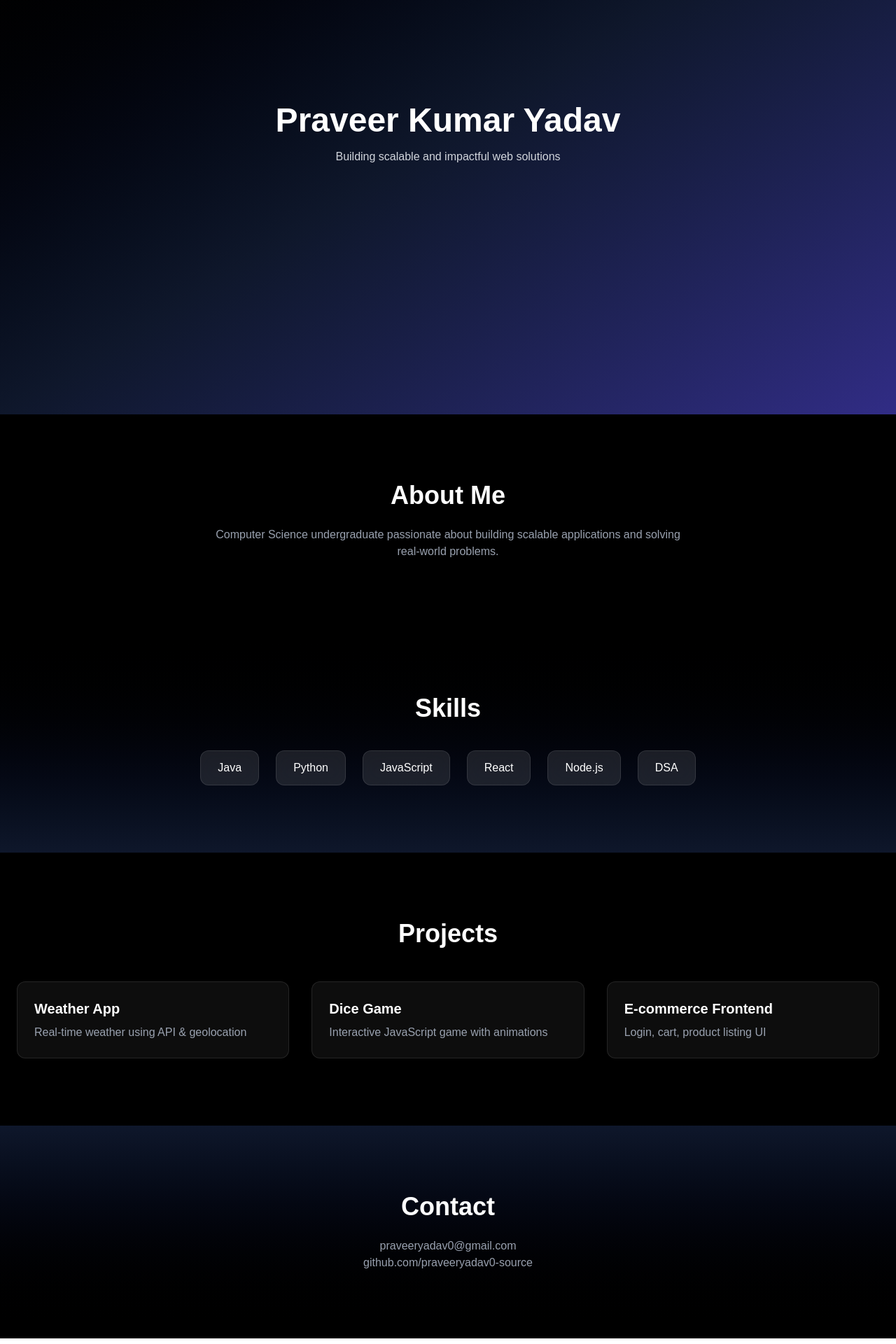
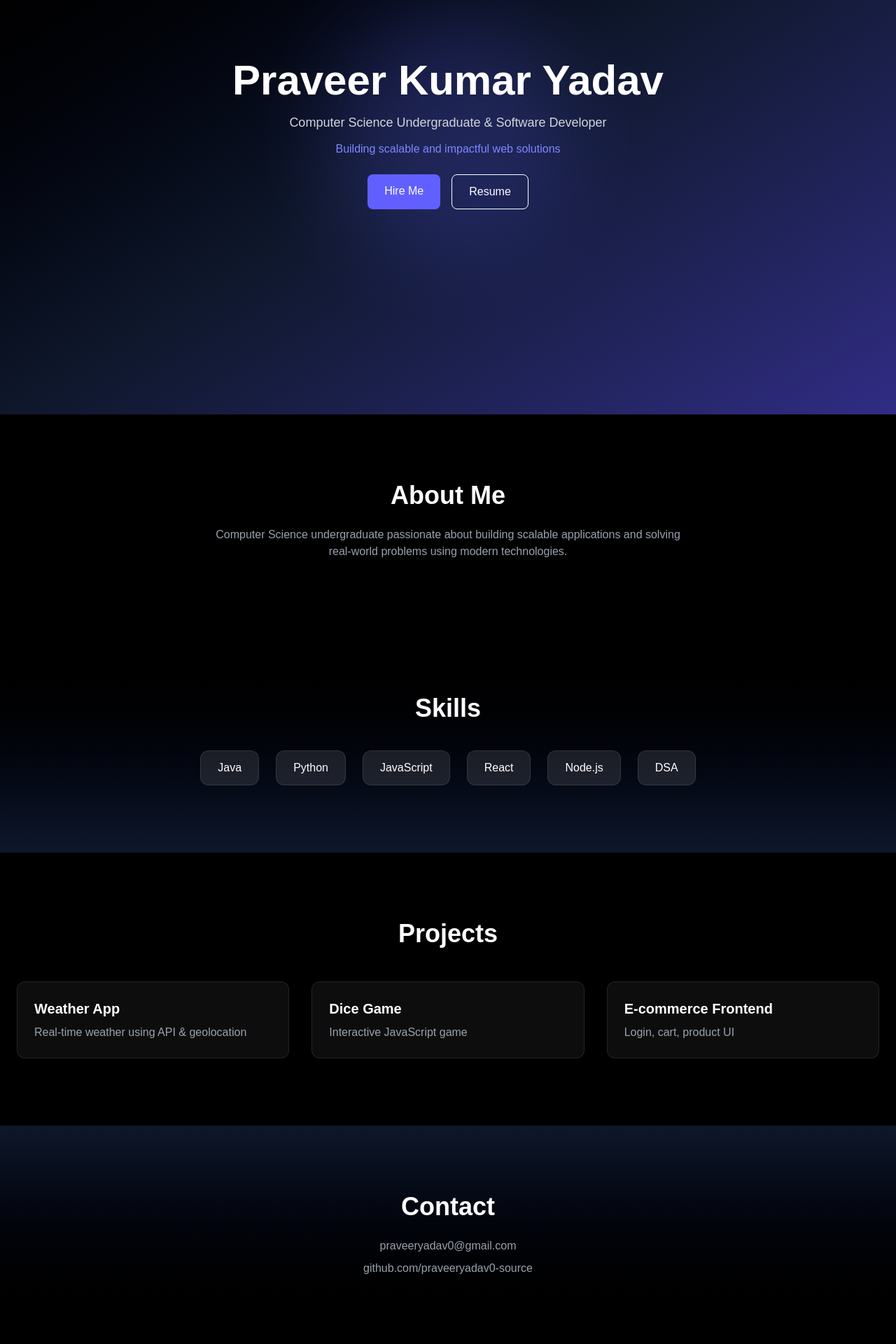
Before and after one commit to praveeryadav0-source/Portfolio, a Next.js app: page / in a window 1280 px wide. Shown: the part 208-2128 px from the top of the page at 70% size. Built offline with nearby package versions, Linux system fonts and the light colour scheme.

Commit message:
Fixed layout + production UI

```diff
--- a/app/page.tsx
+++ b/app/page.tsx
@@ -9,29 +9,54 @@ const fadeUp = {
 
 export default function Home() {
   return (
-    <>
+    <div className="overflow-x-hidden bg-black text-white">
       <Navbar />
 
       {/* HERO */}
-      <section className="h-screen flex items-center justify-center bg-gradient-to-br from-black via-slate-900 to-indigo-900 text-white">
+      <section className="min-h-screen flex items-center justify-center relative bg-gradient-to-br from-black via-slate-900 to-indigo-900 px-6">
+
+        {/* Glow FIXED */}
+        <div className="absolute top-1/2 left-1/2 -translate-x-1/2 -translate-y-1/2 w-[350px] h-[350px] bg-indigo-500 rounded-full blur-3xl opacity-20 pointer-events-none"></div>
+
         <motion.div
           initial="hidden"
           animate="show"
           variants={fadeUp}
           transition={{ duration: 1 }}
-          className="text-center"
+          className="text-center z-10 max-w-3xl"
         >
-          <h1 className="text-5xl font-bold mb-4">
+          <h1 className="text-4xl md:text-6xl font-bold mb-4">
             Praveer Kumar Yadav
           </h1>
-          <p className="text-gray-300">
+
+          <p className="text-gray-300 text-lg">
+            Computer Science Undergraduate & Software Developer
+          </p>
+
+          <p className="text-indigo-400 mt-3">
             Building scalable and impactful web solutions
           </p>
+
+          <div className="mt-6 flex justify-center gap-4 flex-wrap">
+            <a
+              href="#contact"
+              className="bg-indigo-500 px-6 py-3 rounded-lg hover:bg-indigo-600 transition hover:scale-105"
+            >
+              Hire Me
+            </a>
+
+            <a
+              href="/resume.pdf"
+              className="border px-6 py-3 rounded-lg hover:bg-white hover:text-black transition hover:scale-105"
+            >
+              Resume
+            </a>
+          </div>
         </motion.div>
       </section>
 
       {/* ABOUT */}
-      <section id="about" className="py-24 px-6 text-center bg-black text-white">
+      <section id="about" className="py-24 px-6 text-center">
         <motion.div
           initial="hidden"
           whileInView="show"
@@ -39,20 +64,23 @@ export default function Home() {
           variants={fadeUp}
           transition={{ duration: 0.8 }}
         >
-          <h2 className="text-4xl font-bold mb-6">About Me</h2>
+          <h2 className="text-3xl md:text-4xl font-bold mb-6">
+            About Me
+          </h2>
+
           <p className="max-w-2xl mx-auto text-gray-400">
             Computer Science undergraduate passionate about building scalable
-            applications and solving real-world problems.
+            applications and solving real-world problems using modern technologies.
           </p>
         </motion.div>
       </section>
 
       {/* SKILLS */}
-      <section className="py-24 px-6 bg-gradient-to-b from-black to-slate-900 text-white text-center">
+      <section className="py-24 px-6 bg-gradient-to-b from-black to-slate-900 text-center">
         <motion.h2
           initial={{ opacity: 0 }}
           whileInView={{ opacity: 1 }}
-          className="text-4xl font-bold mb-10"
+          className="text-3xl md:text-4xl font-bold mb-10"
         >
           Skills
         </motion.h2>
@@ -65,7 +93,7 @@ export default function Home() {
                 initial={{ opacity: 0, scale: 0.5 }}
                 whileInView={{ opacity: 1, scale: 1 }}
                 transition={{ delay: i * 0.1 }}
-                whileHover={{ scale: 1.2 }}
+                whileHover={{ scale: 1.15 }}
                 className="px-6 py-3 bg-white/10 backdrop-blur-md rounded-xl border border-white/10"
               >
                 {skill}
@@ -76,8 +104,8 @@ export default function Home() {
       </section>
 
       {/* PROJECTS */}
-      <section id="projects" className="py-24 px-6 bg-black text-white">
-        <h2 className="text-4xl font-bold text-center mb-12">
+      <section id="projects" className="py-24 px-6">
+        <h2 className="text-3xl md:text-4xl font-bold text-center mb-12">
           Projects
         </h2>
 
@@ -89,11 +117,11 @@ export default function Home() {
             },
             {
               title: "Dice Game",
-              desc: "Interactive JavaScript game with animations",
+              desc: "Interactive JavaScript game",
             },
             {
               title: "E-commerce Frontend",
-              desc: "Login, cart, product listing UI",
+              desc: "Login, cart, product UI",
             },
           ].map((project, i) => (
             <motion.div
@@ -102,11 +130,12 @@ export default function Home() {
               whileInView={{ opacity: 1, y: 0 }}
               transition={{ delay: i * 0.2 }}
               whileHover={{ scale: 1.05 }}
-              className="p-6 bg-white/5 backdrop-blur-lg rounded-xl border border-white/10 hover:shadow-xl hover:shadow-indigo-500/20 transition"
+              className="p-6 bg-white/5 backdrop-blur-lg rounded-xl border border-white/10 hover:shadow-lg hover:shadow-indigo-500/20 transition"
             >
               <h3 className="text-xl font-semibold">
                 {project.title}
               </h3>
+
               <p className="text-gray-400 mt-2">
                 {project.desc}
               </p>
@@ -116,16 +145,21 @@ export default function Home() {
       </section>
 
       {/* CONTACT */}
-      <section id="contact" className="py-24 text-center bg-gradient-to-b from-slate-900 to-black text-white">
+      <section id="contact" className="py-24 text-center bg-gradient-to-b from-slate-900 to-black">
         <motion.div
           initial={{ opacity: 0 }}
           whileInView={{ opacity: 1 }}
         >
-          <h2 className="text-4xl font-bold mb-6">Contact</h2>
+          <h2 className="text-3xl md:text-4xl font-bold mb-6">
+            Contact
+          </h2>
+
           <p className="text-gray-400">praveeryadav0@gmail.com</p>
-          <p className="text-gray-400">github.com/praveeryadav0-source</p>
+          <p className="text-gray-400 mt-2">
+            github.com/praveeryadav0-source
+          </p>
         </motion.div>
       </section>
-    </>
+    </div>
   );
 }
```
Also changed, not shown: 1 other file (tests, documents, lock files or other folders).
